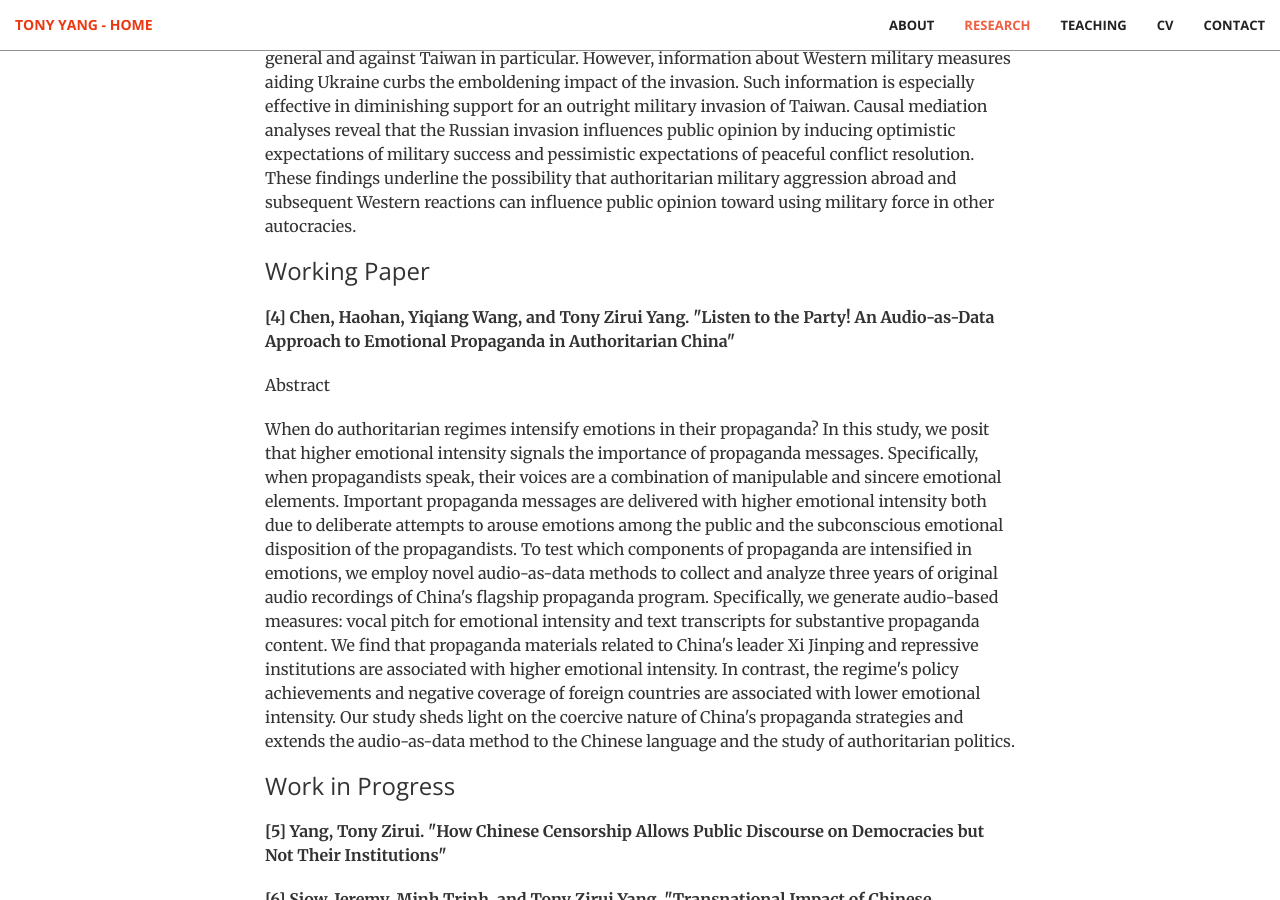
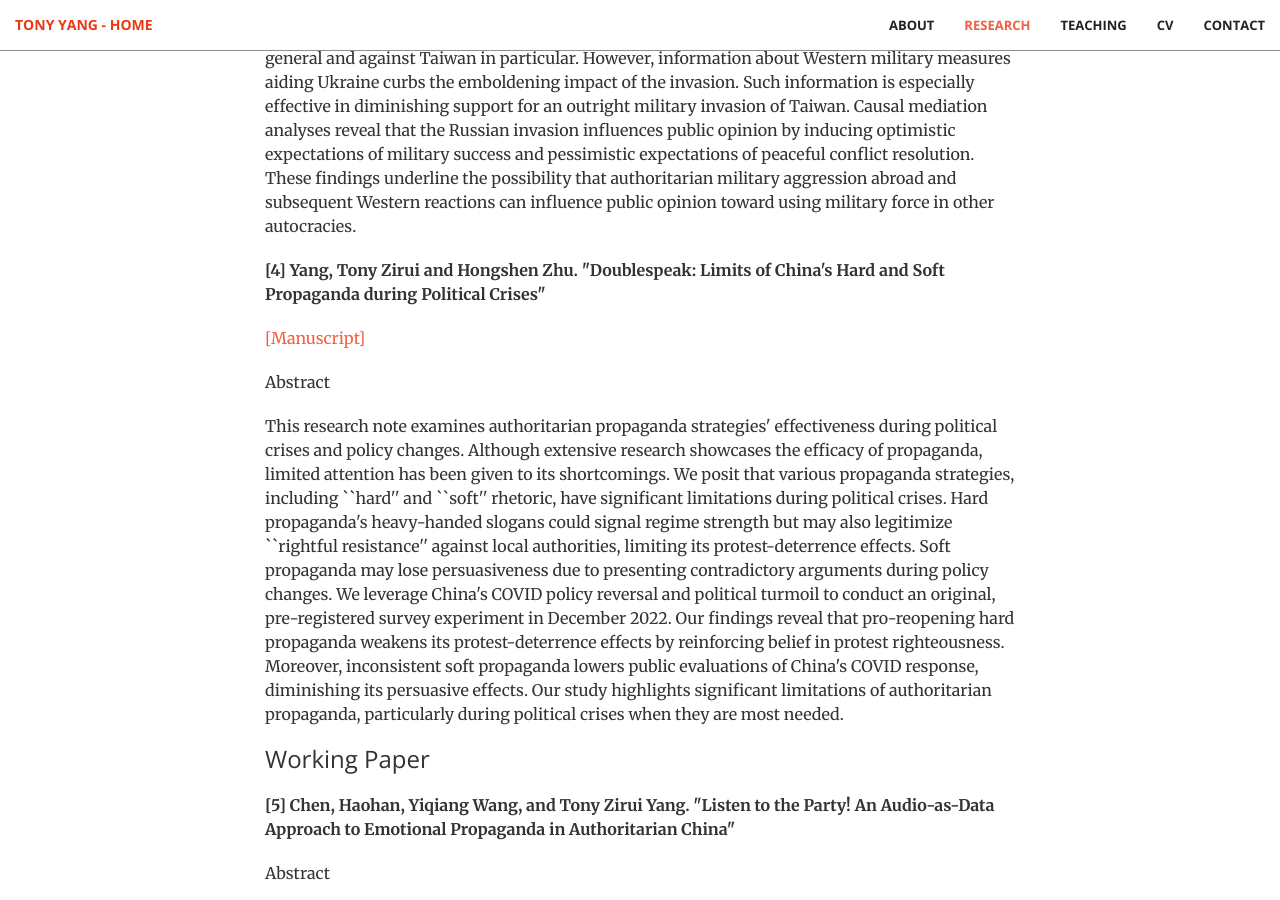
Before and after one commit to tonyhsfz/website, a Jekyll site: the page built from index.html, in a window 1280 px wide and 900 px high, scrolled down 3400 px. Built offline with Jekyll 4.4.1, drawn with Linux system fonts in a browser that asks for light colours; some of the changed text lies outside the part shown.

Commit message:
Update publication.html

```diff
--- a/_includes/publication.html
+++ b/_includes/publication.html
@@ -11,14 +11,25 @@
                     <a href="/img/Censorship_Appendices.pdf">[Online Appendices]</a></p>
 <p> Abstract </p>
 <p>
-Previous research claims that public awareness of censorship will lead to backlash against the regime. However, surveys around the world consistently find that citizens in authoritarian regimes are apathetic toward or even supportive of government censorship. To explain this puzzle, I theorize that citizens are subject to a process of normalization. Specifically, individuals become desensitized to censorship when the range of censored content expands beyond politically threatening topics like government criticism and collective action to other seemingly harmless non-political issues. Using around 28 million censored posts and articles on the two largest social media platforms in China and two original survey experiments, I show that (1) a majority of censored articles are unrelated to politically threatening topics, and (2) respondents exposed to the censorship of both political and non-political content report less backlash and higher support for the censorship apparatus and the regime than those only exposed to political censorship. These findings highlight how the normalization of repressive policies such as censorship contributes to authoritarian control and survival.                    </p>
+Previous research claims that public awareness of censorship will lead to backlash against the regime.
+        However, surveys around the world consistently find that citizens in authoritarian regimes are apathetic toward or even supportive of government censorship.
+        To explain this puzzle, I theorize that citizens are subject to a process of normalization.
+        Specifically, individuals become desensitized to censorship when the range of censored content expands beyond politically threatening topics like government criticism and collective action to other seemingly harmless non-political issues.
+        Using around 28 million censored posts and articles on the two largest social media platforms in China and two original survey experiments, I show that (1) a majority of censored articles are unrelated to politically threatening topics,
+        and (2) respondents exposed to the censorship of both political and non-political content report less backlash and higher support for the censorship apparatus and the regime than those only exposed to political censorship.
+        These findings highlight how the normalization of repressive policies such as censorship contributes to authoritarian control and survival.                    </p>
  <p></p>
                      <p></p>
 <p><b>[2] Yang, Tony Zirui. "Participatory Censorship in Authoritarian Regimes" </b> <i>Under Review</i> </p>
                    <p> <a href="https://papers.ssrn.com/sol3/papers.cfm?abstract_id=4167554">[SSRN]</a> </p>
 <p> Abstract </p>
 <p>
-Contrary to the conventional top-down view of government censorship, ordinary citizens in authoritarian regimes frequently participate in censorship by reporting online content. This study theorizes a bottom-up perspective of censorship in authoritarian regimes and analyzes its prevalence and consequences on public opinion toward censorship in the case of China. I argue that public participation increases support for censorship by diminishing the government's responsibility and strengthening citizens' perceived empowerment. Using an original survey in China, I show that more than half of the respondents have flagged content online and such participation is positively correlated with support for government censorship. I further conducted an experiment embedded in custom-engineered, simulated social media pages. Consistent with my theory, respondents that are encouraged to report simulated posts display significantly higher support for government censorship. My study highlights the role of ordinary citizens in facilitating authoritarian control and the normalization of repressive policies such as censorship.                    </p>
+Contrary to the conventional top-down view of government censorship, ordinary citizens in authoritarian regimes frequently participate in censorship by reporting online content.
+        This study theorizes a bottom-up perspective of censorship in authoritarian regimes and analyzes its prevalence and consequences on public opinion toward censorship in the case of China.
+        I argue that public participation increases support for censorship by diminishing the government's responsibility and strengthening citizens' perceived empowerment.
+        Using an original survey in China, I show that more than half of the respondents have flagged content online and such participation is positively correlated with support for government censorship.
+        I further conducted an experiment embedded in custom-engineered, simulated social media pages. Consistent with my theory, respondents that are encouraged to report simulated posts display significantly higher support for government censorship.
+        My study highlights the role of ordinary citizens in facilitating authoritarian control and the normalization of repressive policies such as censorship.                    </p>
                     <p></p>
                      <p></p>
 <p><b>[3] Yang, Tony Zirui, Deniz Aksoy and Ted Enamorado. "Russian Invasion of Ukraine and Chinese Public Support for War"  </b> <i>R&R at International Organization</i> </p>
@@ -36,9 +47,26 @@ public opinion on the use of military force in China. Using two original, pre-re
 </p>
                     <p></p>
                      <p></p>
+
+                <p><b>[4] Yang, Tony Zirui and Hongshen Zhu. "Doublespeak: Limits of China's Hard and Soft Propaganda during Political Crises"  </b></p>
+                   <p> <a href="/img/COVID_Propaganda_Manucript.pdf">[Manuscript]</a>
+<p> Abstract </p>
+<p>
+  This research note examines authoritarian propaganda strategies' effectiveness during political crises and policy changes.
+        Although extensive research showcases the efficacy of propaganda, limited attention has been given to its shortcomings.
+        We posit that various propaganda strategies, including ``hard'' and ``soft'' rhetoric, have significant limitations during political crises.
+        Hard propaganda's heavy-handed slogans could signal regime strength but may also legitimize ``rightful resistance'' against local authorities, limiting its protest-deterrence effects.
+        Soft propaganda may lose persuasiveness due to presenting contradictory arguments during policy changes.
+        We leverage China's COVID policy reversal and political turmoil to conduct an original, pre-registered survey experiment in December 2022.
+        Our findings reveal that pro-reopening hard propaganda weakens its protest-deterrence effects by reinforcing belief in protest righteousness.
+        Moreover, inconsistent soft propaganda lowers public evaluations of China's COVID response, diminishing its persuasive effects.
+        Our study highlights significant limitations of authoritarian propaganda, particularly during political crises when they are most needed.</p>
+                    <p></p>
+                     <p></p>
+
                     <h3 class="section-heading">Working Paper</h3>
                     <p></p>
-<p><b>[4] Chen, Haohan, Yiqiang Wang, and Tony Zirui Yang. "Listen to the Party! An Audio-as-Data Approach to Emotional Propaganda in Authoritarian China" </b></p>
+<p><b>[5] Chen, Haohan, Yiqiang Wang, and Tony Zirui Yang. "Listen to the Party! An Audio-as-Data Approach to Emotional Propaganda in Authoritarian China" </b></p>
 <p> Abstract </p>
 <p>
 When do authoritarian regimes intensify emotions in their propaganda?
```
Also changed, not shown: other parts of _includes/publication.html (+4 -5 lines).
